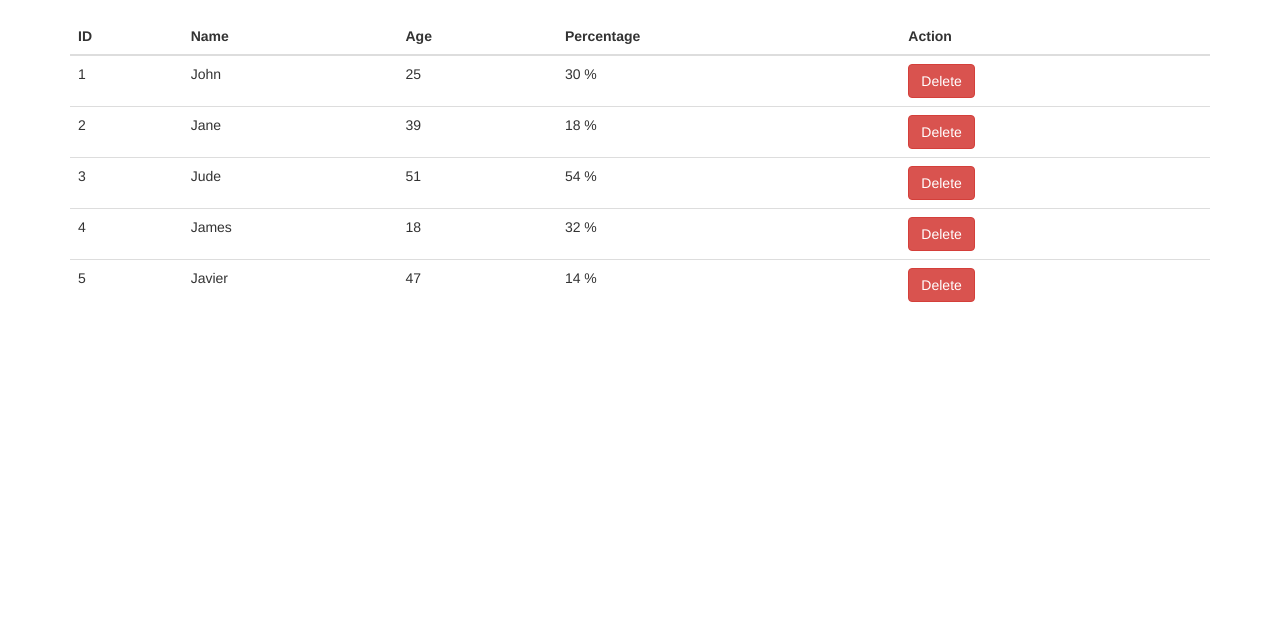
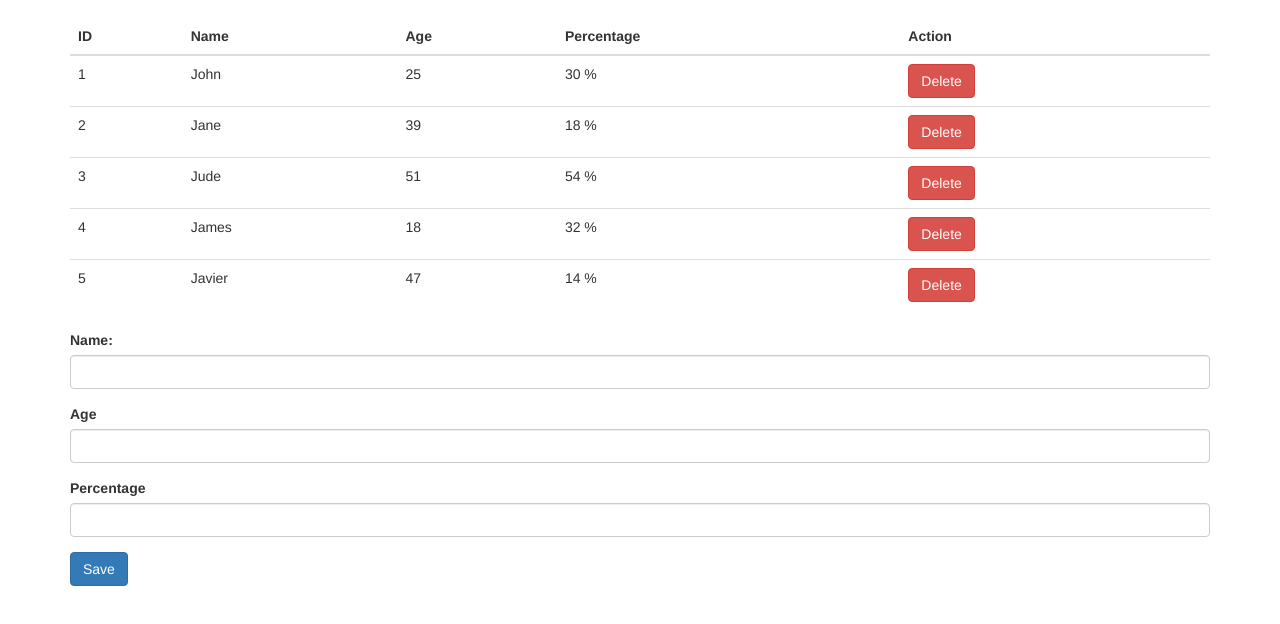
Before and after one commit to lesm/prototyping_angular, a plain HTML site: page index.html in a window 1280 px wide. Shown: the part 102-726 px from the top of the page. Drawn offline with Linux system fonts and the light colour scheme.

Commit message:
New client form

```diff
--- a/index.html
+++ b/index.html
@@ -37,6 +37,23 @@
       </tr>
     </tbody>
   </table>
+  <form role"form">
+    <div class="form-group">
+      <label for="name">Name:</label>
+      <input class="form-control" ng-model='newClient.name' type="text">
+    </div>
+    <div class="form-group">
+      <label for="age">Age</label>
+      <input class="form-control" ng-model='newClient.age' type="number">
+    </div>
+    <div class="form-group">
+      <label for="percentage">Percentage</label>
+      <input class="form-control" ng-model='newClient.percentage' type="number">
+    </div>
+    <button class='btn btn-primary' ng-click='create()'>
+      Save
+    </button>
+  </form>
  </div>
 </body>
 </html>
--- a/script/clientsCtrl.js
+++ b/script/clientsCtrl.js
@@ -32,11 +32,16 @@
     $scope.percentageOf = function(percentage) {
       return percentage * 100;
     };
-    return $scope["delete"] = function(client) {
+    $scope["delete"] = function(client) {
       var index;
       index = $scope.clients.indexOf(client);
       return $scope.clients.splice(index, 1);
     };
+    return $scope.create = function() {
+      $scope.newClient.id = $scope.clients.length + 1;
+      $scope.clients.push($scope.newClient);
+      return $scope.newClient = null;
+    };
   });
 
 }).call(this);
```
Also changed, not shown: 1 other file.
